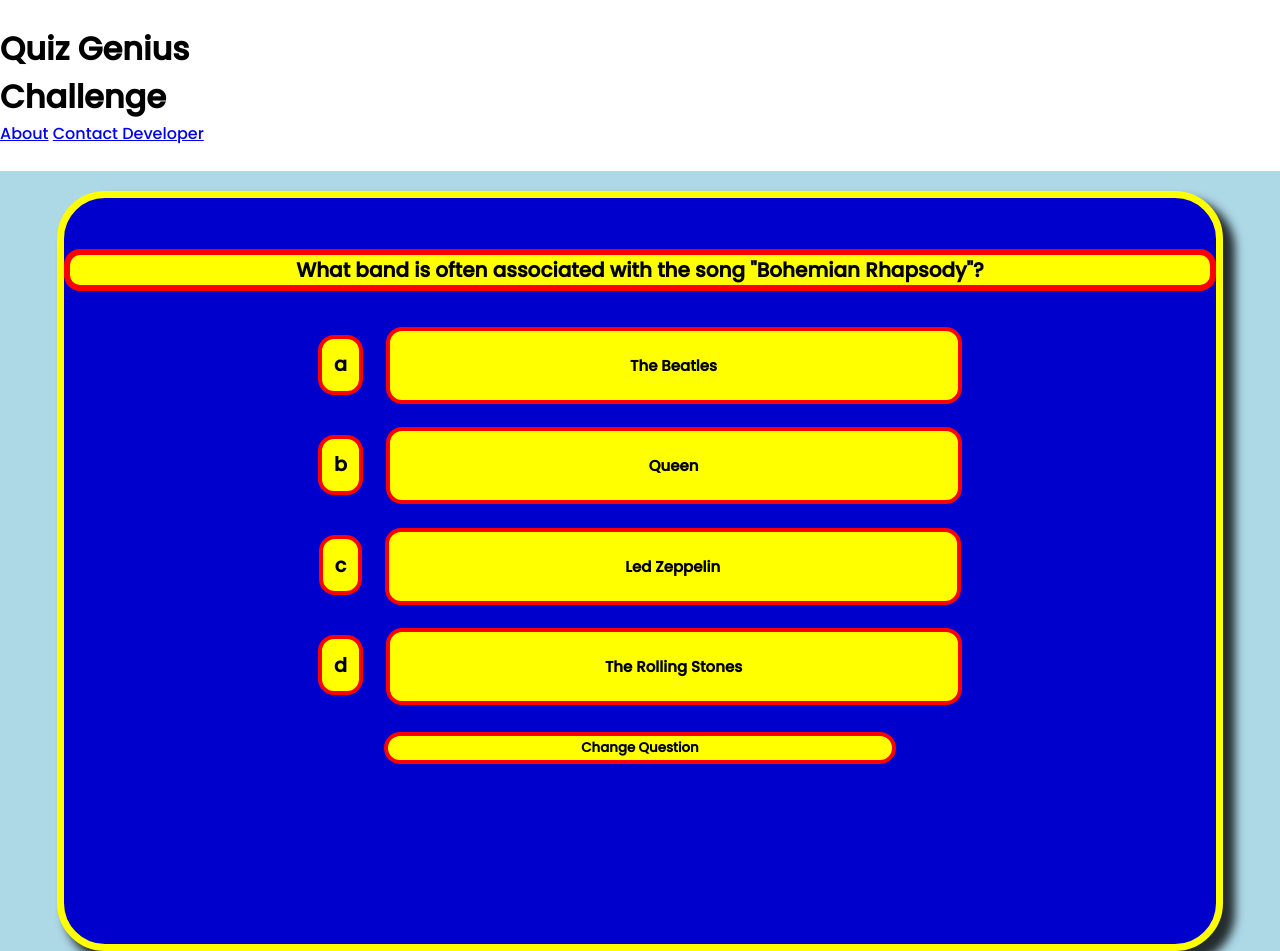
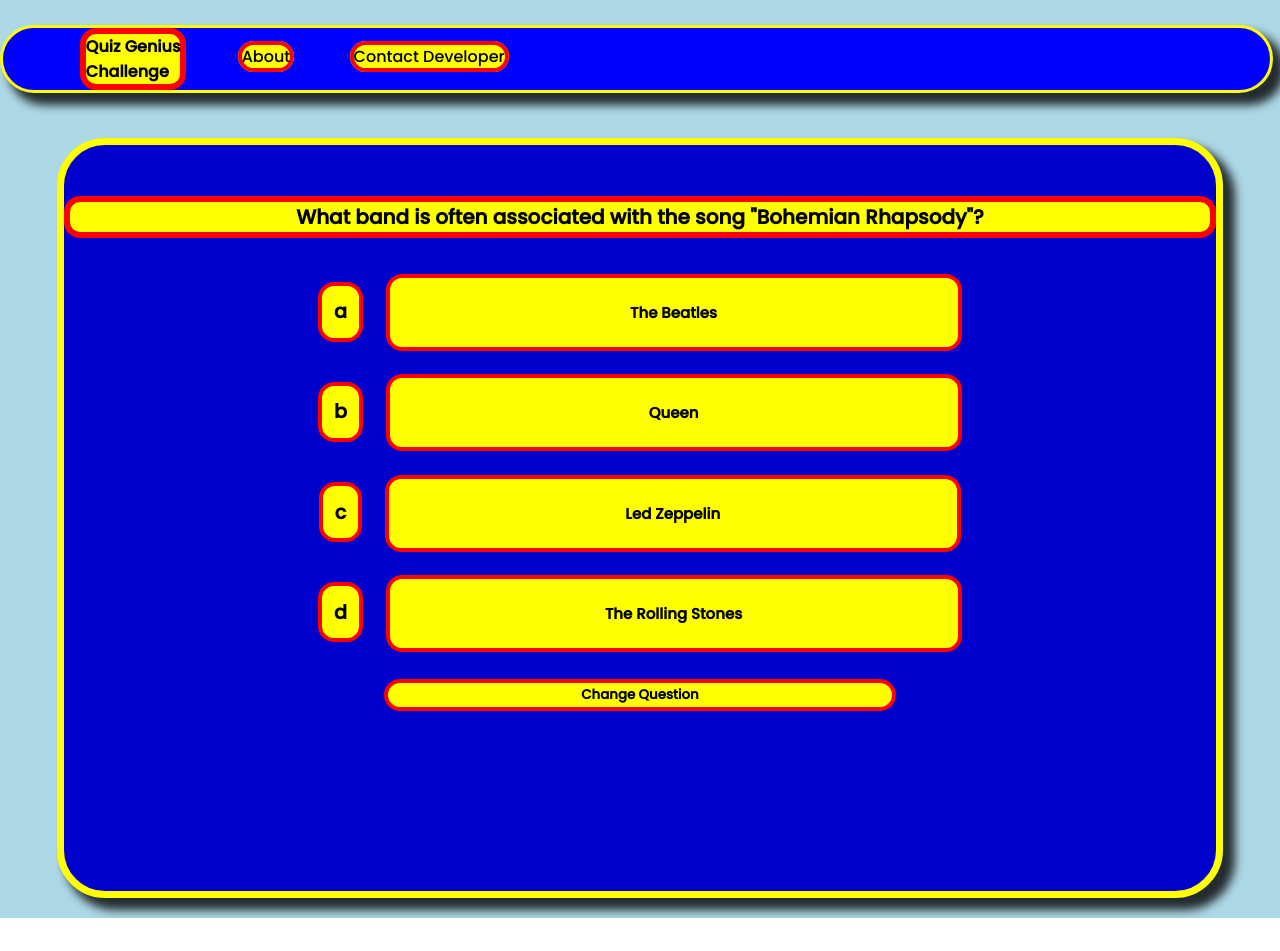
Before and after one commit to MohammadAliiiii/Quiz-Genius-Challenge, a plain HTML site: page index.html in a window 1280 px wide. Shown: the top 951 px of the page. After the commit the page ends 918 px from the top, so only its background shows below. Drawn offline with Linux system fonts and the light colour scheme; a web font is replaced by a local one.

Commit message:
Update styles.css

```diff
--- a/styles.css
+++ b/styles.css
@@ -74,3 +74,44 @@
     margin-top: 2vh;
     font-weight: bolder;
 }
+.introduction{
+    width: 93%;
+    height: 40%;
+    display: flex;
+    background: blue;
+    border: 3px solid yellow;
+    border-radius: 6vh;
+    box-shadow: 10px 10px 10px 2px rgba(0,0,0,.8);
+    padding-left: 6vw;
+}
+nav ul li{
+    list-style: none;
+    margin-top: 2vh;
+}
+nav ul li a{
+    text-decoration: none;
+    font-size: 16px;
+    color: black;
+    /* padding: 2vh 2vw ; */
+    /* margin-left: 3vw; */
+    border: 4px solid red;
+    border-radius: 2vh;
+    background: yellow;
+    margin-left: 4vw;
+}
+.heading{
+    background: yellow;
+    border: 6px solid red;
+    border-radius: 2vh;
+    font-size: 100%;
+}
+nav ul li a:hover{
+    background: red;
+    border: 4px solid yellow ;
+    cursor: pointer;
+    transition: .2s;
+    box-shadow: 10px 10px 10px 2px rgba(0,0,0,.8);
+}
+.introductionBox{
+    background: lightblue;
+}
```
